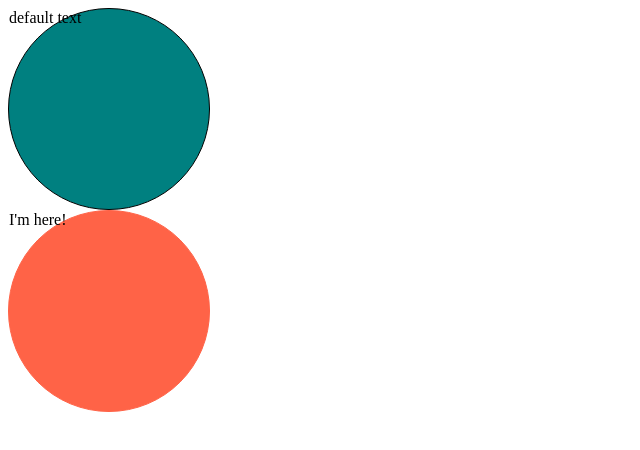
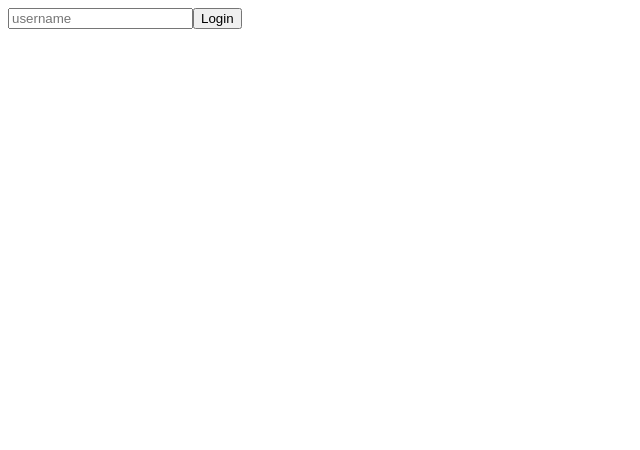
Before and after one commit to gyurison7/React-master-class2, a React (Create React App) app: page / in a window 1280 px wide. Shown: the top 450 px of the page, without its empty margins (0-640 px from the left). Built offline with nearby package versions, Linux system fonts and the light colour scheme.

Commit message:
feat: TypeScript forms 실습

```diff
--- a/src/App.tsx
+++ b/src/App.tsx
@@ -1,10 +1,28 @@
-import Circle from "./Circle";
+import { useState } from "react";
 
 function App() {
+  const [username, setUsername] = useState("");
+  const onChange = (e: React.FormEvent<HTMLInputElement>) => {
+    const {
+      currentTarget: { value },
+    } = e;
+    setUsername(value);
+  };
+  const onSubmit = (e: React.FormEvent<HTMLFormElement>) => {
+    e.preventDefault();
+    console.log("hello", username);
+  };
   return (
     <div>
-      <Circle bgColor="teal" borderColor="black"/>
-      <Circle bgColor="tomato" text="I'm here!"/>
+      <form onSubmit={onSubmit}>
+        <input
+          value={username}
+          onChange={onChange}
+          type="text"
+          placeholder="username"
+        />
+        <button>Login</button>
+      </form>
     </div>
   );
 }
--- a/src/Circle.tsx
+++ /dev/null
@@ -1,30 +0,0 @@
-import styled from "styled-components";
-
-interface CircleProps {
-  bgColor: string;
-  borderColor?: string;
-  text?: string;
-}
-
-// interface ContainerProps {
-//     bgColor: string;
-//     borderColor: string;
-// }
-
-function Circle({ bgColor, borderColor, text="default text" }: CircleProps) {
-  return (
-    <Container bgColor={bgColor} borderColor={borderColor ?? bgColor}>
-      {text}
-    </Container>
-  );
-}
-
-const Container = styled.div<CircleProps>`
-  width: 200px;
-  height: 200px;
-  background-color: ${(props) => props.bgColor};
-  border-radius: 50%;
-  border: 1px solid ${(props) => props.borderColor};
-`;
-
-export default Circle;
```
